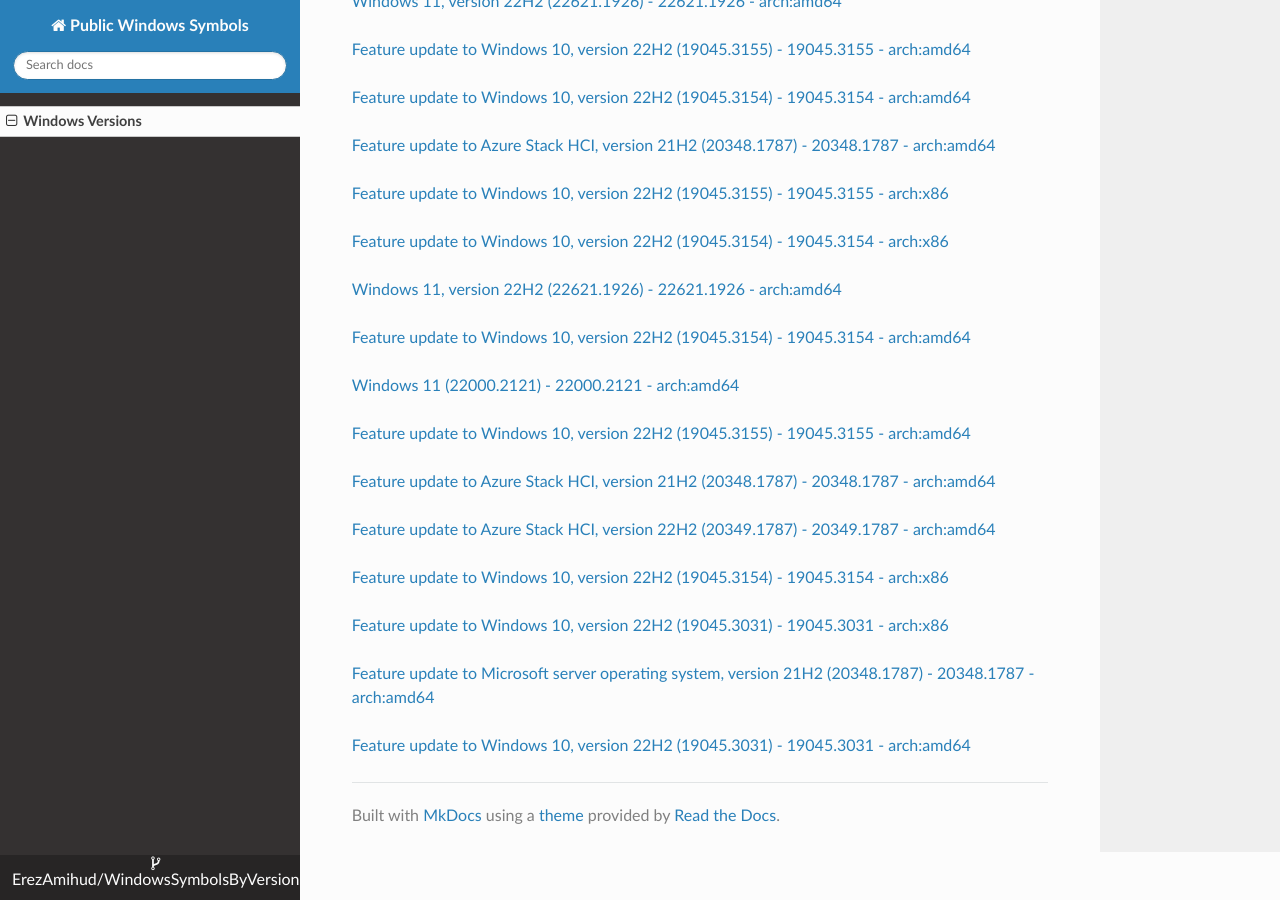
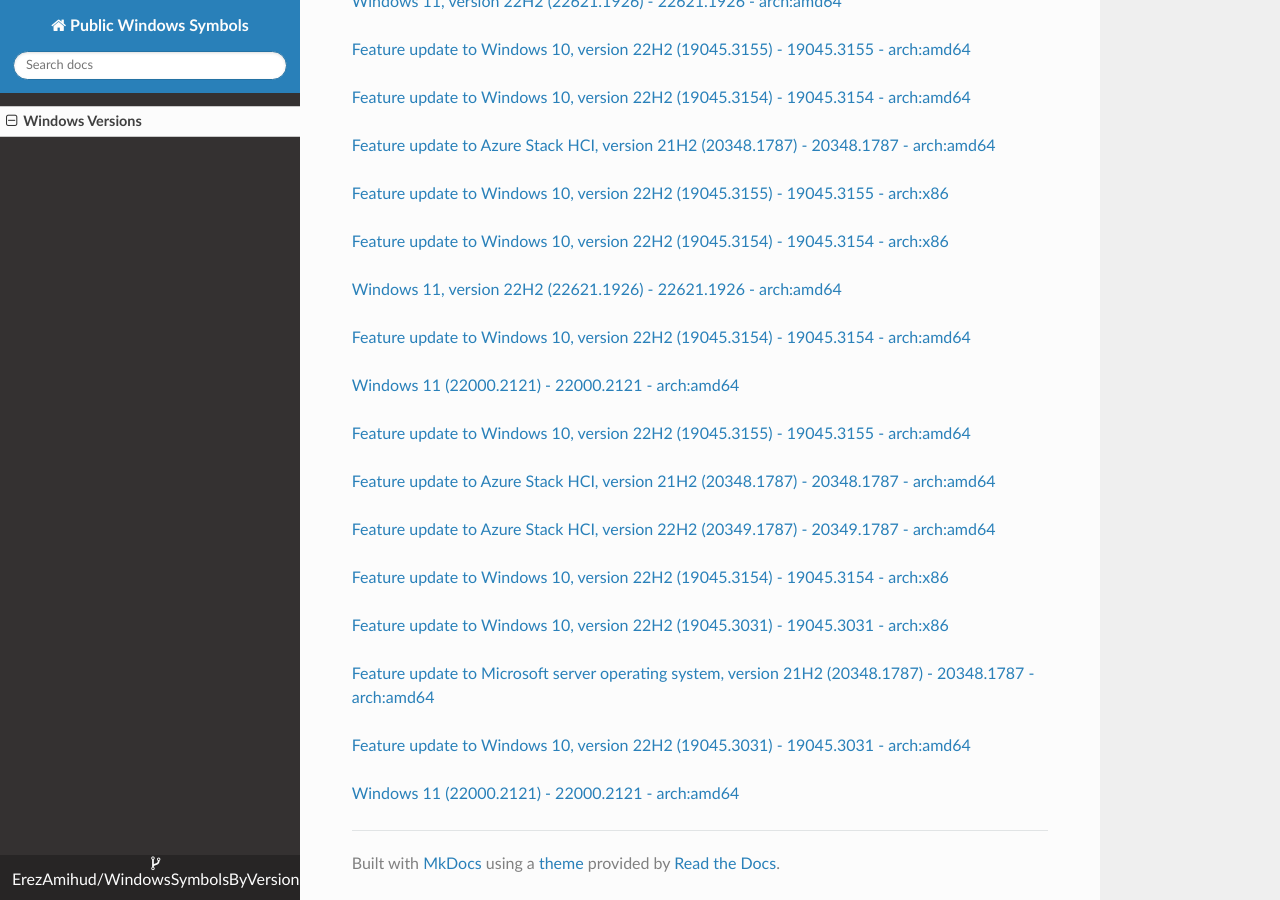
Before and after one commit to ErezAmihud/WindowsSymbolsByVersion, an MkDocs documentation site: the page built from docs/index.md, in a window 1280 px wide and 900 px high, scrolled down 29333 px. Built offline with MkDocs 1.6.1, drawn with Linux system fonts in a browser that asks for light colours; nearby versions of some CDN libraries.

Commit message:
Automated commit, add manifest for e8cc0015-bf6f-4d70-8f48-a562872b3dd0

```diff
--- a/docs/index.md
+++ b/docs/index.md
@@ -1681,3 +1681,6 @@
 
 
 [Feature update to Windows 10, version 22H2 (19045.3031) - 19045.3031 - arch:amd64](https://github.com/ErezAmihud/WindowsSymbolsByVersion/blob/main/manifests/46bae697-f3df-452f-8a9b-efbbbf88b3bb.manifest)
+
+
+[Windows 11 (22000.2121) - 22000.2121 - arch:amd64](https://github.com/ErezAmihud/WindowsSymbolsByVersion/blob/main/manifests/e8cc0015-bf6f-4d70-8f48-a562872b3dd0.manifest)
```
Also changed, not shown: process_builds.json (+1 -1 lines).
